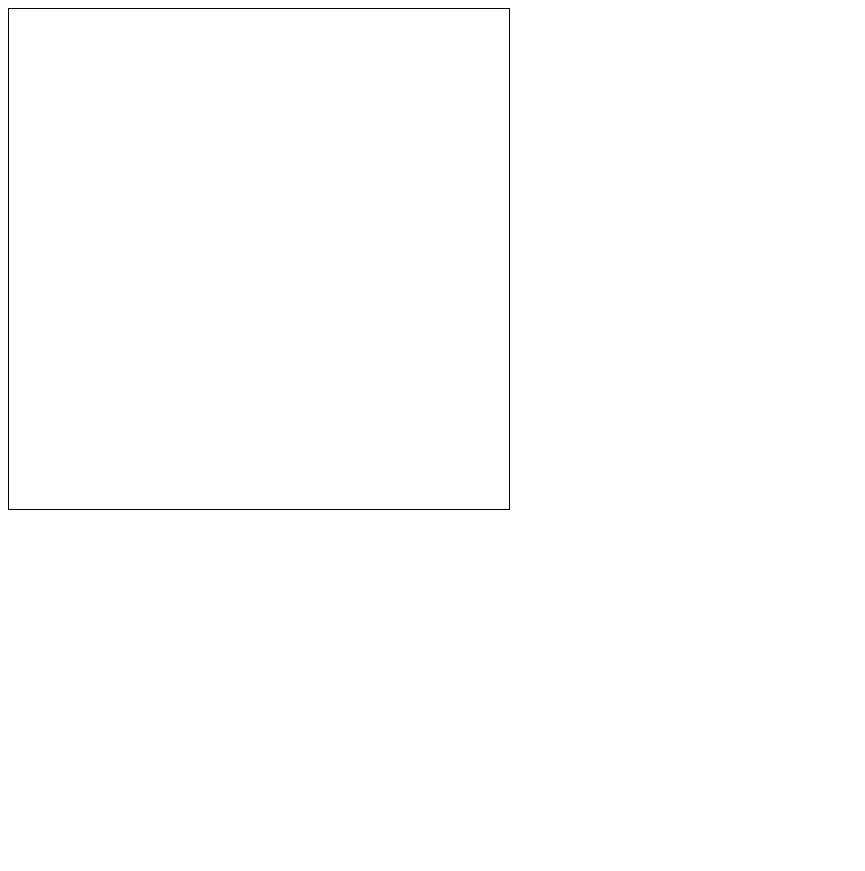
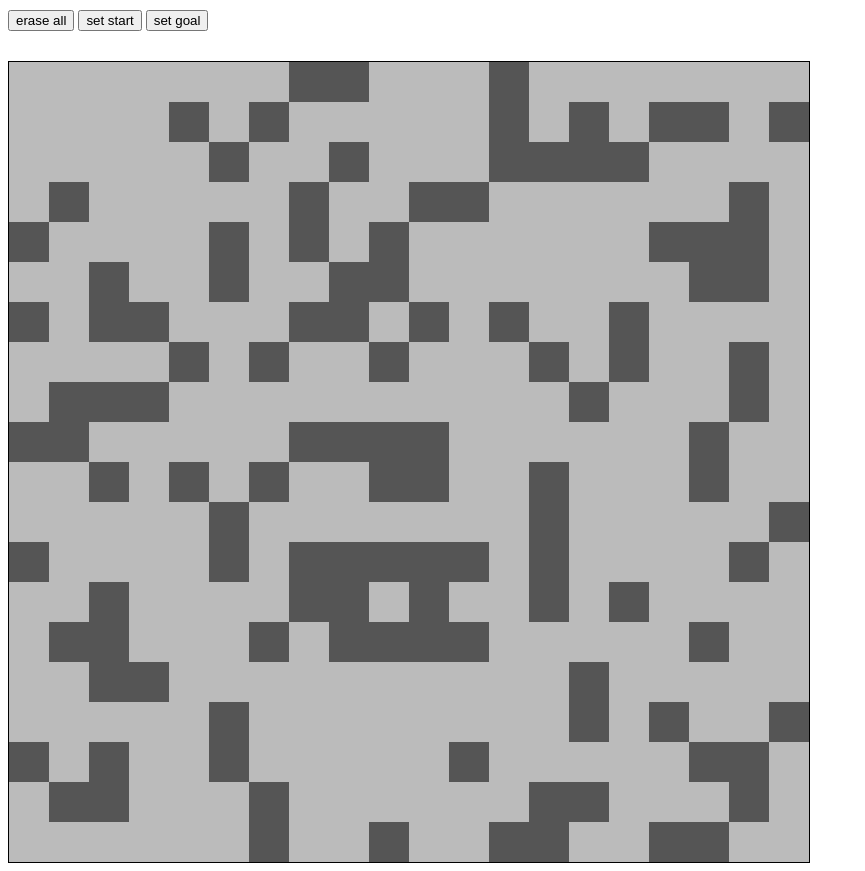
Before and after one commit to mahhov/pathfinding-graph-generation, a website: page public/index.html in a window 1280 px wide. Shown: the whole page, without its empty margins (0-865 px from the left). Before the commit the page ends 800 px from the top, so only its background shows below. Drawn offline with nearby package versions, Linux system fonts and the light colour scheme.

Commit message:
basic canvas map modifying

```diff
--- a/public/app.js
+++ b/public/app.js
@@ -1,11 +1,137 @@
-// import {hello} from 'module';
-// export function hello() {
-//   return "Hello";
-// }
+//  --- setup ---
 
+let ctx;
+
+let canvasWidth = 800, canvasHeight = 800;
 let width = 20, height = 20;
-rect = [];
+let rectWidth = canvasWidth / width, rectHeight = canvasHeight / height;
+let rect = [], startCoord, goalCoord;
 
-handleClick = (x, y) => {
-  console.log(x, y);
+let mouseDown;
+let empty = 0, wall = 1, start = 2, goal = 3;
+let draw = empty;
+let drawColors = ['#bbb', '#555', '#0b0', '#b00'];
+
+let initCanvas = () => {
+    let canvas = document.getElementById('myCanvas');
+    ctx = canvas.getContext('2d');
+    canvas.width = canvasWidth;
+    canvas.height = canvasHeight;
+    refreshCanvas();
 };
+
+let initRect = () => {
+    _.times(width, () => {
+        let column = [];
+        rect.push(column);
+        _.times(width, () => {
+            column.push(randBoolean(.3) ? wall : empty);
+        });
+    });
+};
+
+let init = () => {
+    initRect();
+    window.onload = initCanvas;
+};
+
+// --- util ---
+
+let randBoolean = (trueWeight) => {
+    return Math.random() < trueWeight;
+};
+
+let randDouble = (min, max) => {
+    return Math.random() * (max - min) + min;
+};
+
+let refreshCanvas = () => {
+    drawCanvasClear();
+    _.each(rect, (column, x) => {
+        _.each(column, (cell, y) => {
+            let rect = createRect(x, y);
+            drawCanvasRect(rect, drawColors[cell], true);
+        });
+    });
+};
+
+let createRect = (x, y) => {
+    return {
+        x: x * rectWidth,
+        y: y * rectHeight,
+        width: rectWidth,
+        height: rectHeight
+    };
+};
+
+let getCoord = (x, y) => {
+    return {
+        x: parseInt(x / rectWidth),
+        y: parseInt(y / rectHeight)
+    };
+};
+
+let getRect = (coord) => {
+    return rect[coord.x][coord.y];
+}
+
+let setRect = (coord, value) => {
+    if (value === start) {
+        if (startCoord)
+            rect[startCoord.x][startCoord.y] = empty;
+        startCoord = coord;
+    }
+
+    if (value === goal) {
+        if (goalCoord)
+            rect[goalCoord.x][goalCoord.y] = empty;
+        goalCoord = coord;
+    }
+
+    rect[coord.x][coord.y] = value;
+}
+
+let setDraw = (value) => {
+    draw = value;
+}
+
+// --- canvas drawing ---
+
+let drawCanvasClear = () => {
+    ctx.fillStyle = 'white';
+    ctx.fillRect(0, 0, this.canvasWidth, this.canvasHeight);
+};
+
+let drawCanvasRect = (rect, color, fill) => {
+    if (fill) {
+        ctx.fillStyle = color;
+        ctx.fillRect(rect.x, rect.y, rect.width, rect.height);
+    } else {
+        ctx.strokeStyle = color;
+        ctx.strokeRect(rect.x, rect.y, rect.width, rect.height);
+    }
+};
+
+// --- input ---
+
+let handleMouseDown = (x, y) => {
+    mouseDown = true;
+    if (draw === empty)
+        draw = getRect(getCoord(x, y)) ? empty : wall;
+    handleMouseMove(x, y);
+};
+
+let handleMouseUp  = () => {
+    mouseDown = false;
+    draw = empty;
+};
+
+let handleMouseMove = (x, y) => {
+    if (mouseDown) {
+        setRect(getCoord(x, y), draw);
+        refreshCanvas();
+    }
+};
+
+
+init();
--- a/public/index.html
+++ b/public/index.html
@@ -1,3 +1,17 @@
+<script src="scripts/underscore/underscore.js"></script>
 <script src="app.js"></script>
 
-<canvas #myCanvas width='500' height='500' onclick='handleClick(event.offsetX, event.offsetY)' style="border: 1px solid;"></canvas>
+<div style="margin-top:10px">
+    <button onclick="eraseRect()">erase all</button>
+    <button onclick="setDraw(start)">set start</button>
+    <button onclick="setDraw(goal)">set goal</button>
+</div>
+
+<div style="margin-top:30px">
+    <canvas id="myCanvas"
+        onmousedown="handleMouseDown(event.offsetX, event.offsetY)"
+        onmouseup="handleMouseUp()"
+        onmousemove="handleMouseMove(event.offsetX, event.offsetY)"
+        style="border: 1px solid;">
+    </canvas>
+</div>
--- a/server.js
+++ b/server.js
@@ -1,4 +1,5 @@
 const express = require('express');
 const app = express();
 app.use(express.static(__dirname + '/public'));
+app.use('/scripts', express.static(__dirname + '/node_modules/'));
 app.listen(process.env.PORT || 8080);
```
